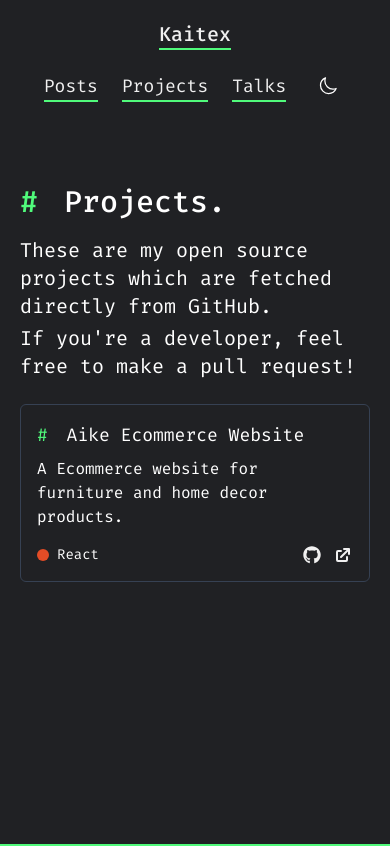
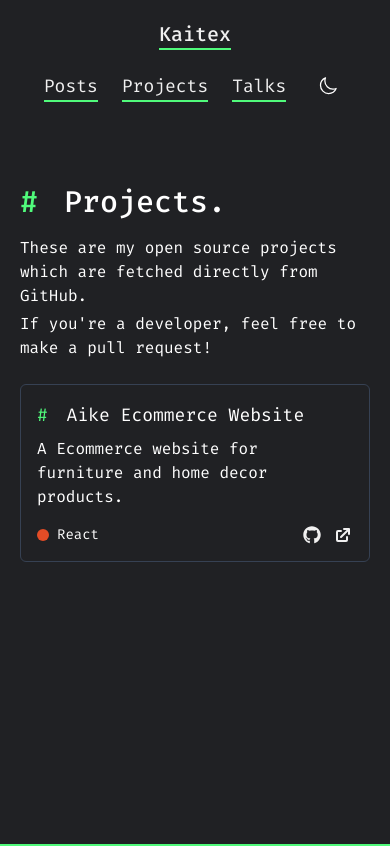
Before and after one commit to kaitex/kaitex.github.io, a Next.js app: page /projects in a window 390 px wide. Built offline with nearby package versions, Linux system fonts and the light colour scheme.

Commit message:
Update page.tsx

```diff
--- a/src/app/projects/page.tsx
+++ b/src/app/projects/page.tsx
@@ -11,10 +11,10 @@ export default function ProjectsPage() {
       <h2 className="text-3xl font-medium mb-4">
         Projects<span>.</span>
       </h2>
-      <p className="mb-1 text-xl md:text-2xl">
+      <p className="mb-1 text-md md:text-2xl">
         These are my open source projects which are fetched directly from GitHub.
       </p>
-      <p className="text-xl md:text-2xl">If you're a developer, feel free to make a pull request!</p>
+      <p className="text-md md:text-2xl">If you're a developer, feel free to make a pull request!</p>
 
       <div className="grid grid-cols-1 sm:grid-cols-2 gap-6 mt-6">
         {posts.map(({ frontmatter }) => (
```
